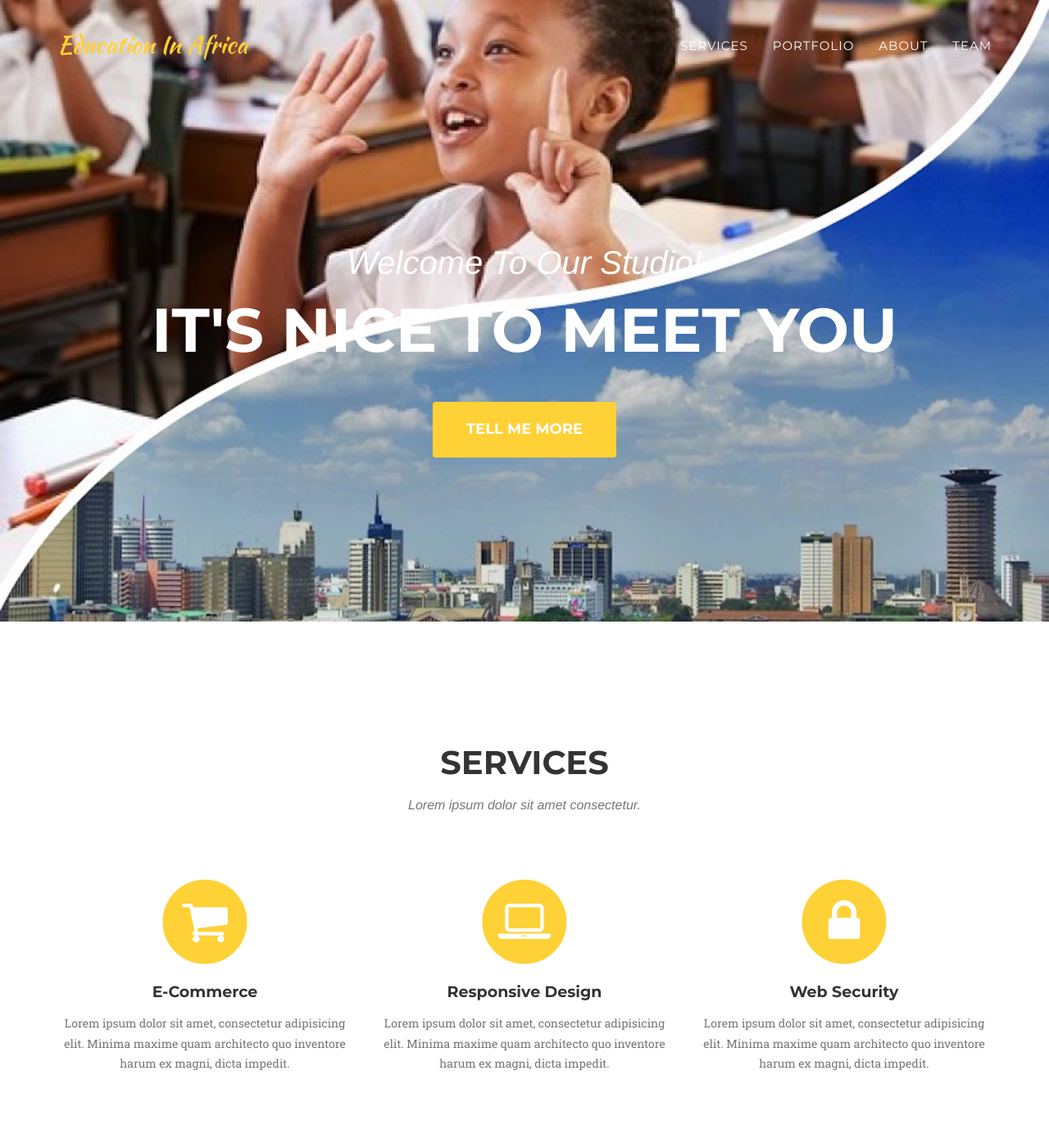
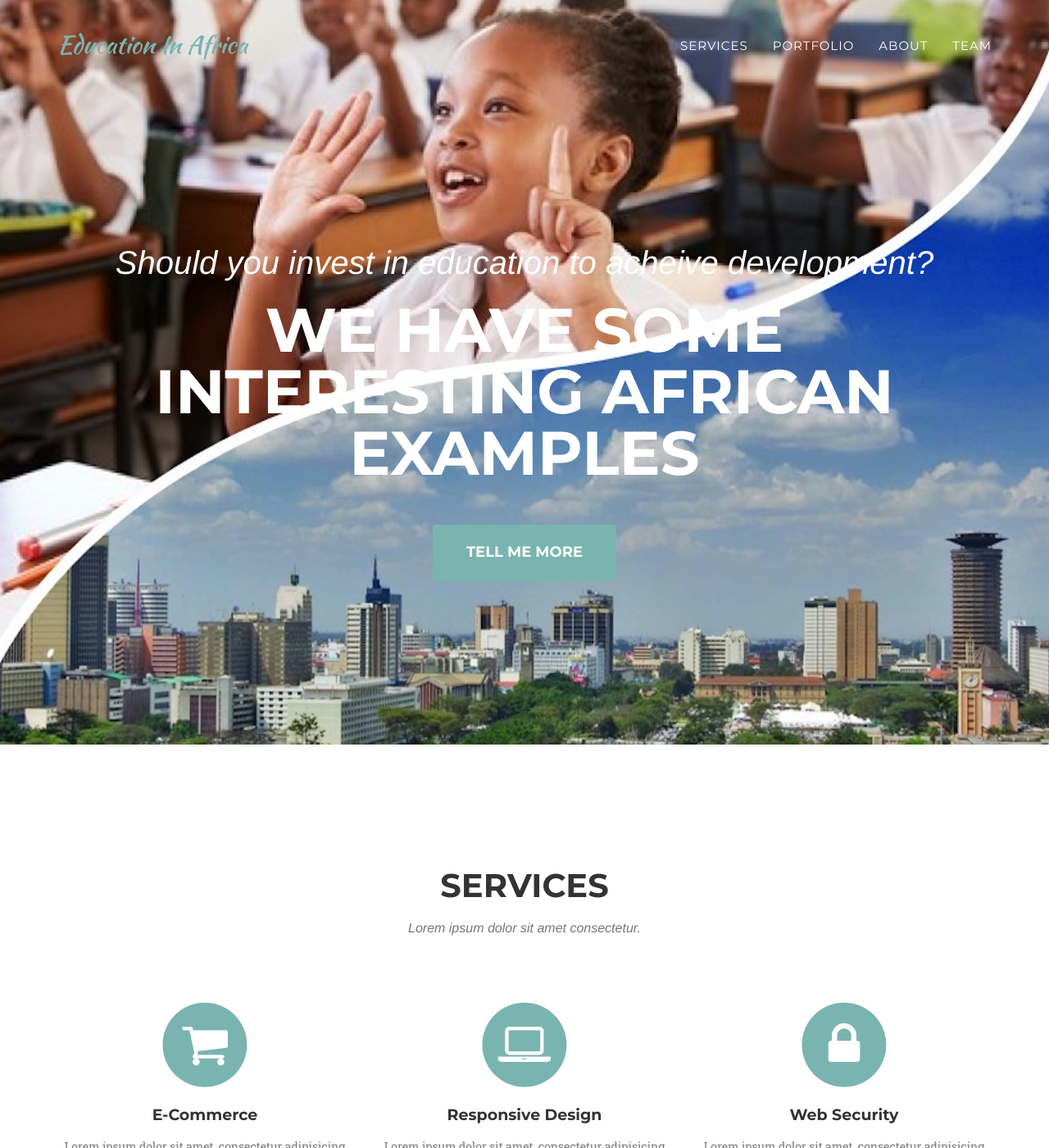
Before and after one commit to GhaliAmir/EducationInAfrica.github.io, a Jekyll site: the page built from index.html, in a window 1280 px wide and 1400 px high. Shown: the whole window at 82% size. Built offline with Jekyll 4.4.1, drawn with Linux system fonts in a browser that asks for light colours; some web fonts are replaced.

Commit message:
Change color scheme and head page description.

```diff
--- a/_data/template.yml
+++ b/_data/template.yml
@@ -1,7 +1,7 @@
 # Color settings (hex-codes without the leading hash-tag)
 color:
-  primary: fed136
-  secondary: fec503
+  primary: 7ab4b0
+  secondary: a0c089
   secondary-dark: 333
   muted: 777
 
--- a/_includes/header.html
+++ b/_includes/header.html
@@ -41,8 +41,8 @@
     <header>
         <div class="container">
             <div class="intro-text">
-                <div class="intro-lead-in">Welcome To Our Studio!</div>
-                <div class="intro-heading">It's Nice To Meet You</div>
+                <div class="intro-lead-in">Should you invest in education to acheive development?</div>
+                <div class="intro-heading">We have some interesting African examples</div>
                 <a href="#services" class="page-scroll btn btn-xl">Tell Me More</a>
             </div>
         </div>
```
